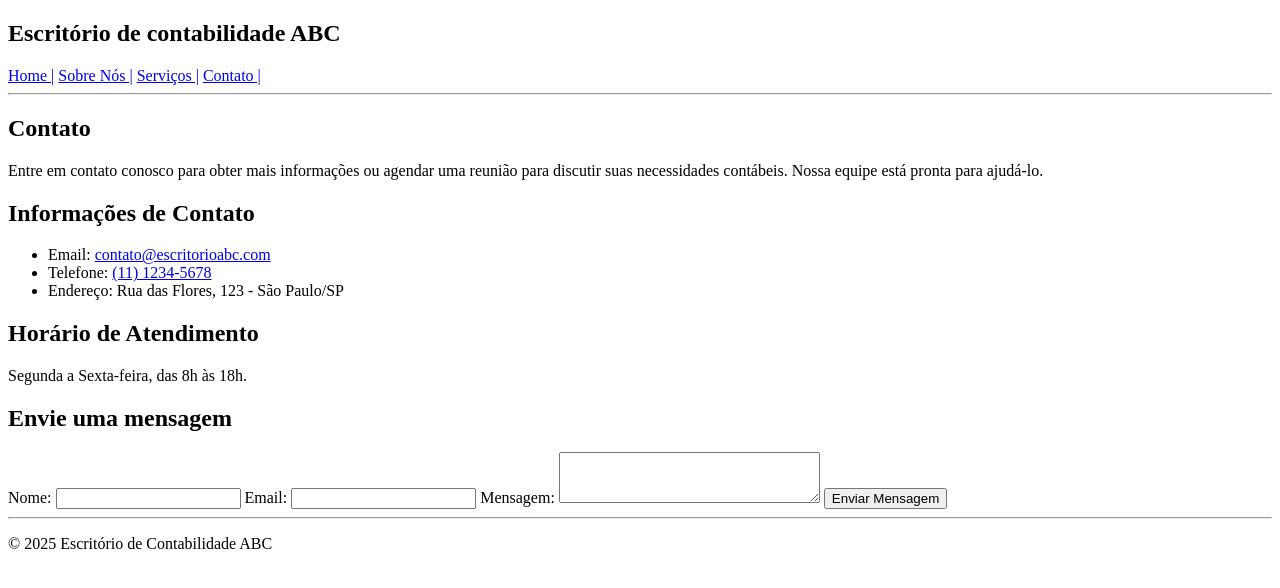
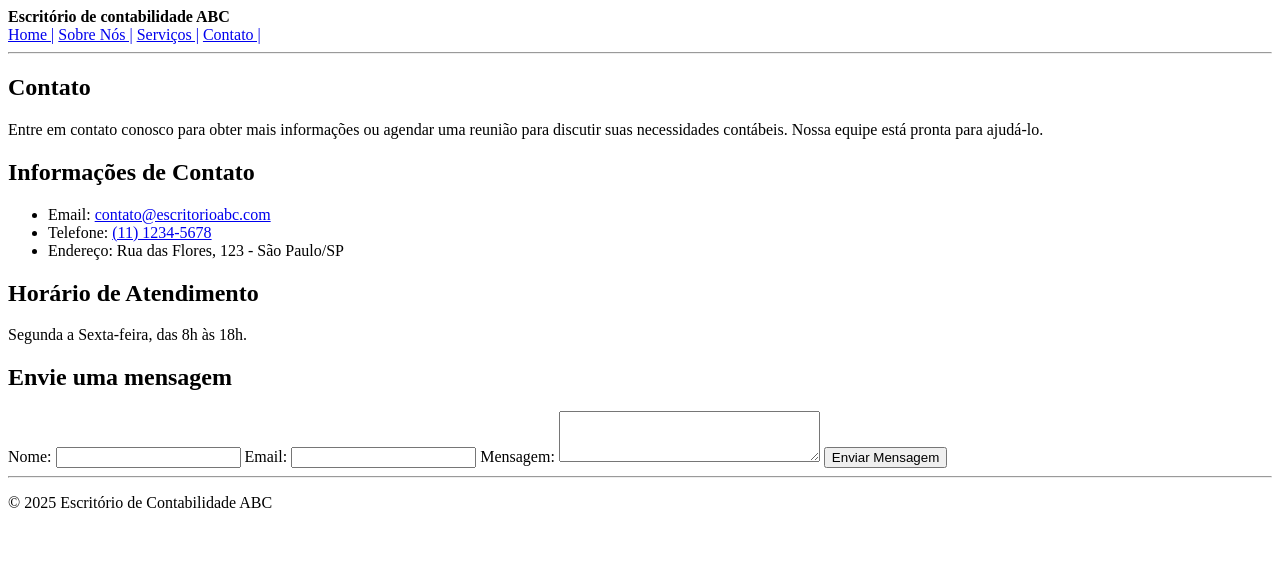
Before and after one commit to geovanasouza18/Contabilidade_ABC, a plain HTML site: page contato.html in a window 1280 px wide. Drawn offline with Linux system fonts and the light colour scheme.

Commit message:
atualizações

```diff
--- a/contato.html
+++ b/contato.html
@@ -8,7 +8,7 @@
 <body>
 
     <header>
-        <h2>Escritório de contabilidade ABC</h2>
+        <strong>Escritório de contabilidade ABC</strong>
 
         <nav>
             <a href="index.html">Home |</a>
```
Also changed, not shown: index.html (+1 -1 lines), servicos.html (+1 -1 lines), sobre.html (+1 -1 lines).
